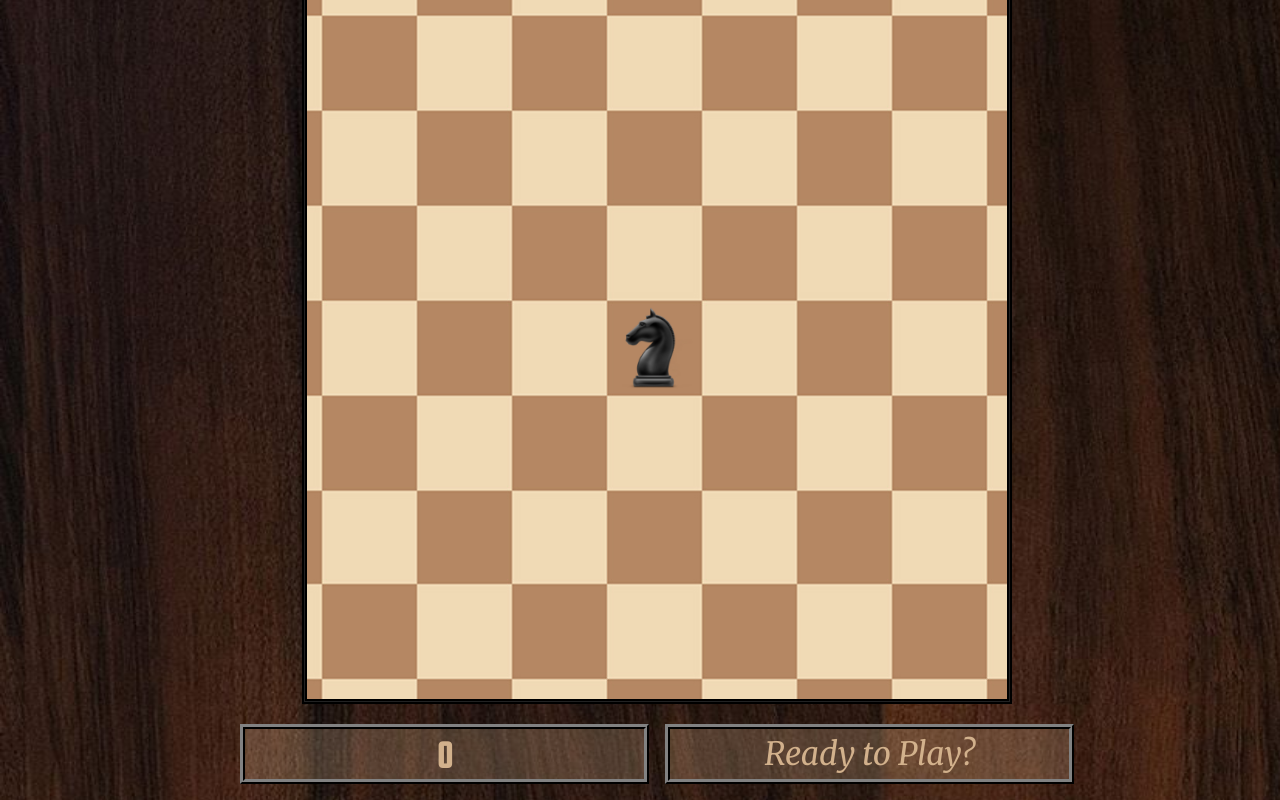
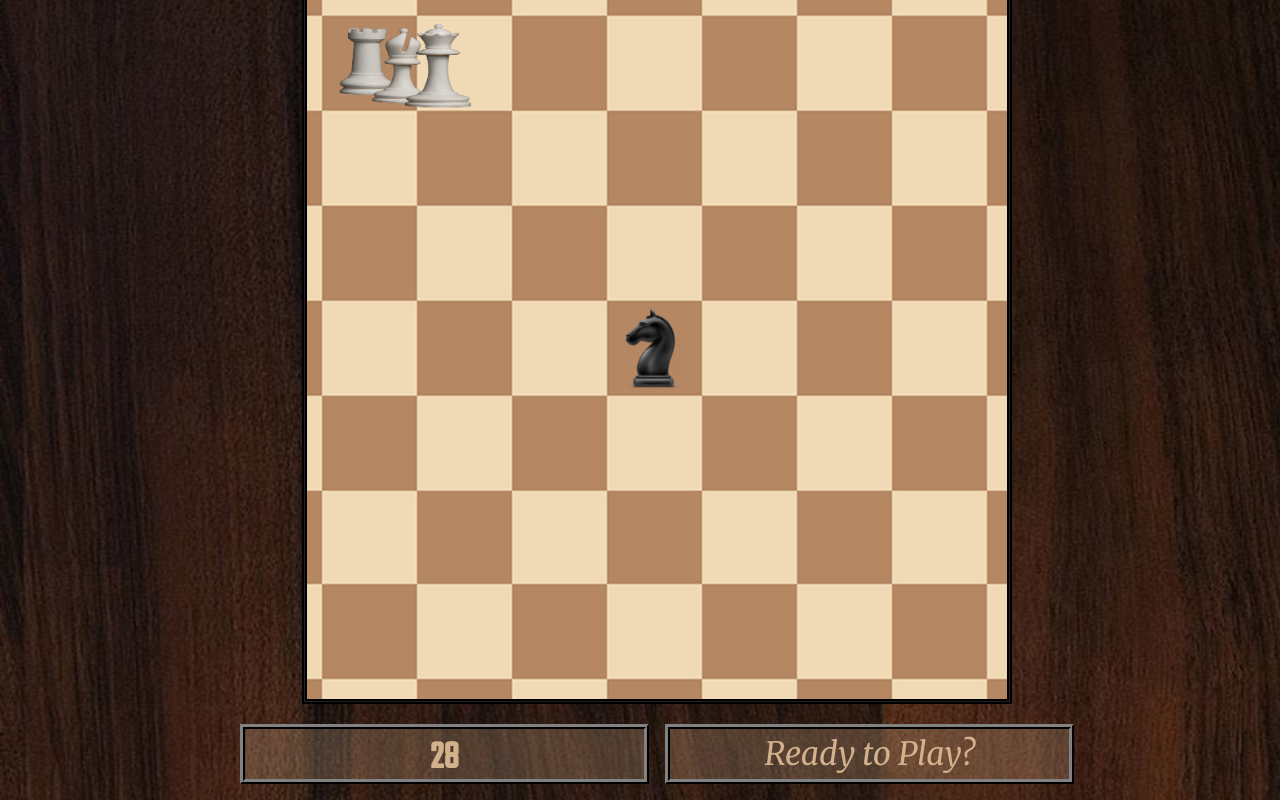
Before and after one commit to Coreyimurphy91/Chess_Walker, a plain HTML site: page index.html in a window 1280 px wide. Both pictures are taken after a click on the button "Ready to Play?". Shown: the part 164-964 px from the top of the page. Drawn offline with Linux system fonts and the light colour scheme.

Commit message:
enemy sprites and score

```diff
--- a/app.js
+++ b/app.js
@@ -1,9 +1,9 @@
-// GLOBAL DOM / VARIABLES
+// -------------- GLOBAL DOM / VARIABLES ------ //
 console.log('Knight Walker');
 const map = document.querySelector('.map');
 const movement = document.getElementById('movement');
 const canvas = document.getElementById('canvas');
-const status = document.getElementById('status');
+const score = document.getElementById('score');
 const ctx = canvas.getContext('2d'); //creates a 2D canvas
 const beginClick = document.getElementById('btm-right');
 let startClick = false;
@@ -11,13 +11,15 @@ let knight;
 let rook;
 let bishop;
 let queen;
-let king;
 
 // ---------------- Images -------------------  //
 const kPiece = document.getElementById('kPiece');
 const bgBlack = document.getElementById('bgBlack');
 const bgWhite = document.getElementById('bgWhite');
 const startMenuImg = document.getElementById('help');
+const wRook = document.getElementById('wRook');
+const wBishop = document.getElementById('wBishop');
+const wQueen = document.getElementById('wQueen');
 // const startMenu = new Image ();
 // startMenu.src = 'images/guide.png';
 // const img = document.createElement('img');
@@ -26,11 +28,9 @@ const startMenuImg = document.getElementById('help');
 // ---------------- EVENT LISTENERS ----------  //
 window.addEventListener('DOMContentLoaded', function() {
 
-    // const beginGame = setInterval(startGame, 60);
+    // const beginGame = setInterval(startGame, 60); OLD START
     const rungame = setInterval(gameLoop, 60);
 });
-
-// window.addEventListener('click', )
 
 // ---------------- Canvas Rendering ----------  //
 canvas.width = 840;
@@ -46,14 +46,7 @@ document.getElementById('btm-right').onmousedown = function() {
 document.getElementById('btm-right').onmouseleave = function() {
     document.getElementById('btm-right').style.color = 'rgb(210, 177, 140)';
     document.getElementById('btm-right').style.backgroundColor = 'rgba(210, 177, 140, .25)';
-    // guide.style.display = "none";
-    // document.querySelector('body').removeChild(img);
 }
-// function guideFunction() {
-//     const popup = document.getElementById("myPopup");
-//     popup.classList.toggle("show");
-//   }
-
 
 // ---------------- Entities ------------------  //
 
@@ -73,6 +66,20 @@ class Player {
     }
 }
 
+class Opponent {
+    constructor(x, y, image, width, height) {
+        this.x = x,
+        this.y = y
+        this.width = width
+        this.height = height
+        this.image = image;
+
+        this.render = function() {
+            ctx.drawImage(this.image, this.x, this.y, this.width, this.height)
+        }
+    }
+}
+
 class BackgroundImg {
     constructor(x, y, image, width, height) {
         this.x = x,
@@ -80,7 +87,6 @@ class BackgroundImg {
         this.width = width
         this.height = height
         this.image = image;
-        this.alive = true;
 
         this.render = function() {
             ctx.drawImage(this.image, this.x, this.y, this.width, this.height)
@@ -92,16 +98,14 @@ knight = new Player(365, 370, kPiece, 100, 100);
 bgBlacksquare = new BackgroundImg(0, 0, bgBlack, 840, 840)
 bgWhitesquare = new BackgroundImg(0, 0, bgWhite, 840, 840)
 bgStartMenu = new BackgroundImg(0, 0, startMenuImg, 840, 840)
-
-// imggg = new Player(0,0, img, 840, 840)
-
+rook = new Opponent(39, 35, wRook, 65, 80)
+bishop = new Opponent (78, 35, wBishop, 70, 90)
+queen = new Opponent (117, 30, wQueen, 80, 100)
 
 
 
 
 // ---------------- Movement ------------ //
-document.addEventListener('keydown', movementHandler);
-
 function movementHandler(e) { // e just means event (what keydown recognizes)
     console.log('movement', e.key)
 
@@ -124,7 +128,7 @@ function movementHandler(e) { // e just means event (what keydown recognizes)
             // knight.x < 590 ? (knight.x += 228) : null;
             // knight.y < 478 ? (knight.y += 114) : null;
                 break;
-        case 'c':
+        case 'f':
             // keys.c.pressed = true;
             if (knight.x < 700 && knight.y < 595) {
                 knight.x += 114;
@@ -133,7 +137,7 @@ function movementHandler(e) { // e just means event (what keydown recognizes)
             // knight.x += 114;
             // knight.y += 228;
                 break;
-        case 'x':
+        case 'a':
             // keys.x.pressed = true;
             if (knight.x > 130 && knight.y < 595) {
                 knight.x -= 114;
@@ -160,7 +164,7 @@ function movementHandler(e) { // e just means event (what keydown recognizes)
             // knight.x -= 228;
             // knight.y -= 114;
                 break;
-        case '2':
+        case 'q':
             // keys.2.pressed = true;
             if (knight.x > 30 && knight.y > 145) {
                 knight.x -= 114;
@@ -169,7 +173,7 @@ function movementHandler(e) { // e just means event (what keydown recognizes)
             // knight.x -= 114;
             // knight.y -= 228;
                 break;
-        case '3':
+        case 'r':
             // keys.3.pressed = true;
             if (knight.x < 700 && knight.y > 145) {
                 knight.x += 114;
@@ -182,33 +186,91 @@ function movementHandler(e) { // e just means event (what keydown recognizes)
 
 }
 
-const keys = {
-    2: {
-        pressed: false
-    },
-    3: {
-        pressed: false
-    },
-    w: {
-        pressed: false
-    },
-    e: {
-        pressed: false
-    },
-    s: {
-        pressed: false
-    },
-    d: {
-        pressed: false
-    },
-    x: {
-        pressed: false
-    },
-    c: {
-        pressed: false
+
+// ---------------- Game Functions ------- //
+
+// function to increase score until failure
+function scoreUp() {
+    // while (knight.alive === true) {
+        let addingScore = Number(score.textContent) + 1;
+        score.textContent = addingScore;
+    // }
+}
+
+// function to remove start-guide and begin game
+beginClick.addEventListener('click', function readyToPlay() {
+    // debugger;
+    startClick = true;
+    console.log(startClick);
+    setInterval(scoreUp, 100);
+})
+
+// main game loop
+function gameLoop() {
+    // Call window.requestAnimationFrame() and pass in animate to refresh the canvas constantly
+    window.requestAnimationFrame(gameLoop)
+    bgStartMenu.render();
+    // check to see if knight is alive
+    if (startClick === true) {
+        document.addEventListener('keydown', movementHandler); // listen for movement
+        // bgWhitesquare.render();
+        bgBlacksquare.render();
+        // imggg.render();
+        knight.render();
+        // @todo - check for collision
+        // let hit = detectHit(donkey, shrek);
+        rook.render();
+        bishop.render();
+        queen.render();
+        // scoreUp();
+    } else {
+        bgStartMenu.render();
     }
-};
 
+}
+
+
+
+
+// ---------------- Unused Code ----------  //
+// const keys = {
+    //     2: {
+    //         pressed: false
+    //     },
+    //     3: {
+    //         pressed: false
+    //     },
+    //     w: {
+    //         pressed: false
+    //     },
+    //     e: {
+    //         pressed: false
+    //     },
+    //     s: {
+    //         pressed: false
+    //     },
+    //     d: {
+    //         pressed: false
+    //     },
+    //     x: {
+    //         pressed: false
+    //     },
+    //     c: {
+    //         pressed: false
+    //     }
+    // };
+
+    // Old Menu image calling
+    // guide.style.display = "none";
+    // document.querySelector('body').removeChild(img);
+// }
+// function guideFunction() {
+//     const popup = document.getElementById("myPopup");
+//     popup.classList.toggle("show");
+//   }
+
+
+// Unnecessary start loop/function
 // function startGame() {
 //     if (startClick = false) {
 //         // animateStartGame();
@@ -218,32 +280,3 @@ const keys = {
 //         gameLoop();
 //     }
 // }
-console.log(startClick);
-
-beginClick.addEventListener('click', function readyToPlay() {
-    // debugger;
-    startClick = true;
-
-    console.log(startClick);
-})
-
-
-function gameLoop() {
-    // Call window.requestAnimationFrame() and pass in animate to refresh the canvas constantly
-    window.requestAnimationFrame(gameLoop)
-    bgStartMenu.render();
-    // check to see if knight is alive
-    if (startClick === true) {
-        // render shre
-        // bgWhitesquare.render();
-        bgBlacksquare.render();
-        // imggg.render();
-        knight.render();
-        // @todo - check for collision
-        // let hit = detectHit(donkey, shrek);
-
-    } else {
-        bgStartMenu.render();
-    }
-
-}
--- a/index.html
+++ b/index.html
@@ -13,6 +13,9 @@
       <img src="./images/KWBGW.jpg" alt="bgWhite" id="bgWhite" style="display: none">
       <img src="./images/horse.png" alt="knight" id="kPiece" style="display: none">
       <img src="./images/guide.jpg" alt="guide" id="help" style="display: none">
+      <img src="./images/wRook.png" alt="White Rook" id="wRook" style="display: none">
+      <img src="./images/wBishop.png" alt="White Bishop" id="wBishop" style="display: none">
+      <img src="./images/wQueen.png" alt="White Queen.png" id="wQueen" style="display: none">
       </div>
       <div id="container">
         <aside id="top-left"><h2>Knight Dance</h2></aside>
```
Also changed, not shown: images/wBishop.png (added), images/wQueen.png (added), images/wRook.png (added).
